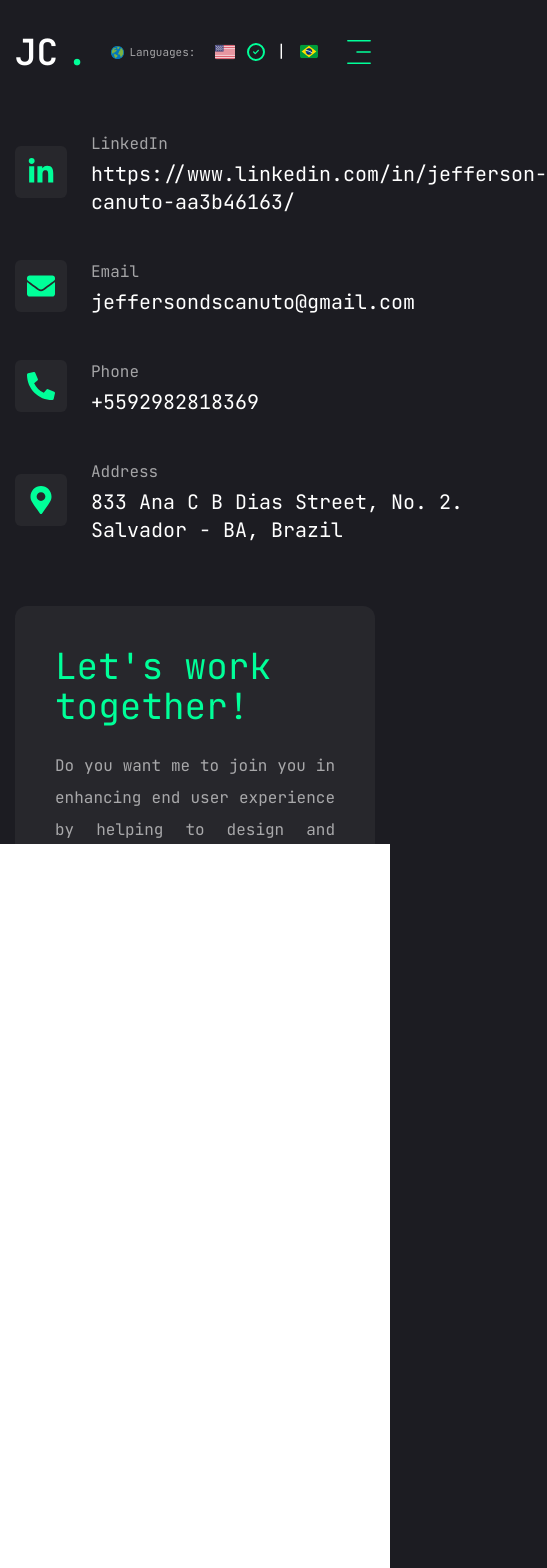
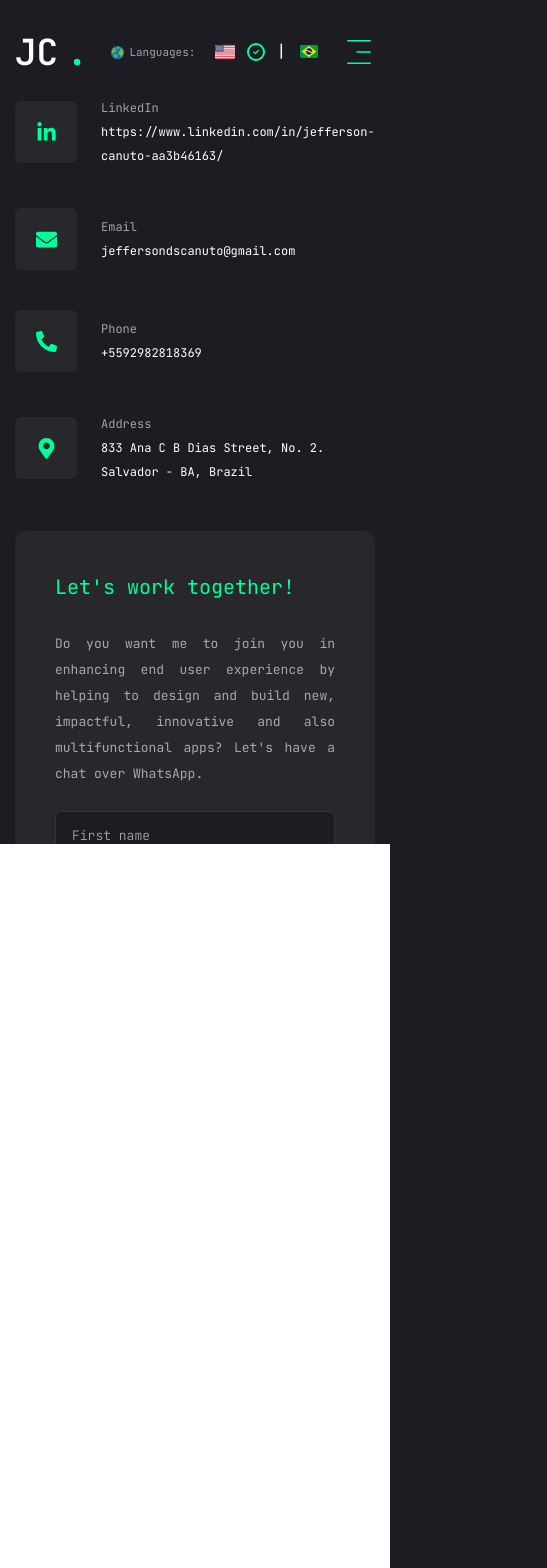
Before and after one commit to JeffersonCanuto/jefferson-portfolio, a Next.js app: page /hire in a window 390 px wide. Shown: the top 1568 px of the page, 547 px wide, since content can reach past the window. After the commit the page ends 1481 px from the top, so only its background shows below. Built offline with nearby package versions, Linux system fonts and the light colour scheme.

Commit message:
style: update responsive layout dimensions for Hire page

```diff
--- a/src/app/hire/page.tsx
+++ b/src/app/hire/page.tsx
@@ -6,18 +6,22 @@ import { useSelector } from "react-redux";
 
 import { motion } from "framer-motion";
 
-import { FaWhatsapp, FaPhoneAlt, FaLinkedinIn, FaEnvelope, FaMapMarkerAlt } from "react-icons/fa";
+import {
+    FaWhatsapp,
+    FaPhoneAlt,
+    FaLinkedinIn,
+    FaEnvelope,
+    FaMapMarkerAlt
+} from "react-icons/fa";
 
 import { Button } from "@/components/ui/button";
 import { Input } from "@/components/ui/input";
 import { Textarea } from "@/components/ui/textarea";
-
+import hireStrings from "@/strings/pages/Hire";
+import { HireStrings, InfoItems } from "@/types/pages/Hire";
 import { RootState } from "@/redux/store";
 
 import Link from "next/link";
-
-import hireStrings from "@/strings/pages/Hire";
-import { HireStrings, InfoItems } from "@/types/pages/Hire";
 
 const getHireFieldNames = <
     L extends keyof Record<"en" | "br", HireStrings<string>>,
@@ -70,32 +74,66 @@ const Hire:React.FC = () => {
                     ease: "easeIn"
                 }
             }}
-            className="py-6"
+            className="-mt-8 xl:-mt-12 py-6"
         >
             <div className="container mx-auto cursor-default">
-                <div className="flex flex-col xl:flex-row gap-[30px]">
+                <div className="flex flex-col xl:flex-row gap-[15px] xl:gap-[30px]">
                     {/* Form */}
                     <div className="xl:h-[54%] order-2 xl:order-none ">
-                        <form className="flex flex-col gap-6 p-10 bg-[#27272c] rounded-xl">
-                            <h3 className="text-4xl text-accent">
+                        <form className="flex flex-col gap-6 px-10 py-9 bg-[#27272c] rounded-xl">
+                            <h3 className="text-[20px] xl:text-3xl text-accent">
                                 {getHireFieldNames(language, "title")}
                             </h3>
-                            <p className="text-white/60 text-justify">
+                            <p className="text-[13px] md:text-[16px] text-white/60 text-justify">
                                 {getHireFieldNames(language, "description")}
                             </p>
                             {/* Input */}
                             <div className="grid grid-cols-1 md:grid-cols-2 gap-6">
-                                <Input type="firstName" placeholder={getHireFieldNames(language, "inputHolderFirstName")} />
-                                <Input type="lastName" placeholder={getHireFieldNames(language, "inputHolderLastname")} />
-                                <Input type="jobTitle" placeholder={getHireFieldNames(language, "inputHolderJobTitle")} />
-                                <Input type="email" placeholder="Email"/>
+                                {[...Array(4)].map((_:undefined, index:number) => (
+                                    <Input
+                                        key={index}
+                                        type={
+                                            index === 0 ?
+                                                "firstName"
+                                            : index === 1 ?
+                                                "lastName"
+                                            : index === 2 ?
+                                                "jobTitle"
+                                            : index === 3 ?
+                                                "email"
+                                            :
+                                                ""
+                                        }
+                                        placeholder={
+                                            index === 0 ?
+                                                getHireFieldNames(language, "inputHolderFirstName")
+                                            : index === 1 ?
+                                                getHireFieldNames(language, "inputHolderLastname")
+                                            : index === 2 ?
+                                                getHireFieldNames(language, "inputHolderJobTitle")
+                                            : index === 3 ?
+                                                getHireFieldNames(language, "inputHolderEmail")
+                                            :
+                                                ""
+                                        }
+                                        className="text-[13px] xl:text-[16px]"
+                                    />
+                                ))}
                             </div>
                             {/* Textarea */}
-                            <Textarea className="h-[200px]" placeholder={getHireFieldNames(language, "messageHolder")} />
+                            <Textarea
+                                placeholder={getHireFieldNames(language, "messageHolder")}
+                                className="h-[200px] text-[13px] xl:text-[16px]"
+                            />
                             {/* Button */}
-                            <Button size="md" className={`${language.includes("en") ? "max-w-[120px]" : "max-w-[140px]"} flex justify-between`}>
+                            <Button
+                                className={
+                                    `${language.includes("en") ? "max-w-[90px] xl:max-w-[120px]" : "max-w-[105px] xl:max-w-[140px]"}
+                                        h-[42px] xl:h-[48px] mt-2 px-4 xl:px-6 text-[13px] xl:text-[16px] flex justify-between`
+                                }
+                            >
                                 {getHireFieldNames(language, "sendButton")}
-                                <FaWhatsapp className="text-2xl text-[#000]"/>
+                                <FaWhatsapp className="text-[18px] xl:text-2xl"/>
                             </Button>
                         </form>
                     </div>
@@ -105,14 +143,14 @@ const Hire:React.FC = () => {
                             {infos.map((info:InfoItems) => {
                                 return (
                                     <li key={info.index} className="flex items-center gap-6">
-                                        <div className="w-[52px] h-[52px] xl:w-[72px] xl:h-[72px] bg-[#27272c] text-accent rounded-md flex justify-center items-center">
-                                            <div className="text-[28px]">
+                                        <div className="w-[62px] h-[62px] xl:w-[72px] xl:h-[72px] bg-[#27272c] text-accent rounded-md flex justify-center items-center">
+                                            <div className="text-[21px] xl:text-[28px]">
                                                 {info.icon}
                                             </div>
                                         </div>
                                         <div className="flex-1">
-                                            <p className="text-white/60">{info.title}</p>
-                                            <h3 className="text-xl hover:text-accent">
+                                            <p className="text-[12px] xl:text-[16px] text-white/60">{info.title}</p>
+                                            <h3 className="text-[12px] xl:text-xl hover:text-accent">
                                                 {info.index === 1 ? (
                                                     <Link href={`${info.description}`} target="_blank">
                                                         {info.description}
--- a/src/components/ui/button.tsx
+++ b/src/components/ui/button.tsx
@@ -1,4 +1,3 @@
-
 import React, { forwardRef, ButtonHTMLAttributes } from "react";
 import { Slot } from "@radix-ui/react-slot";
 import { cva, type VariantProps } from "class-variance-authority";
```
